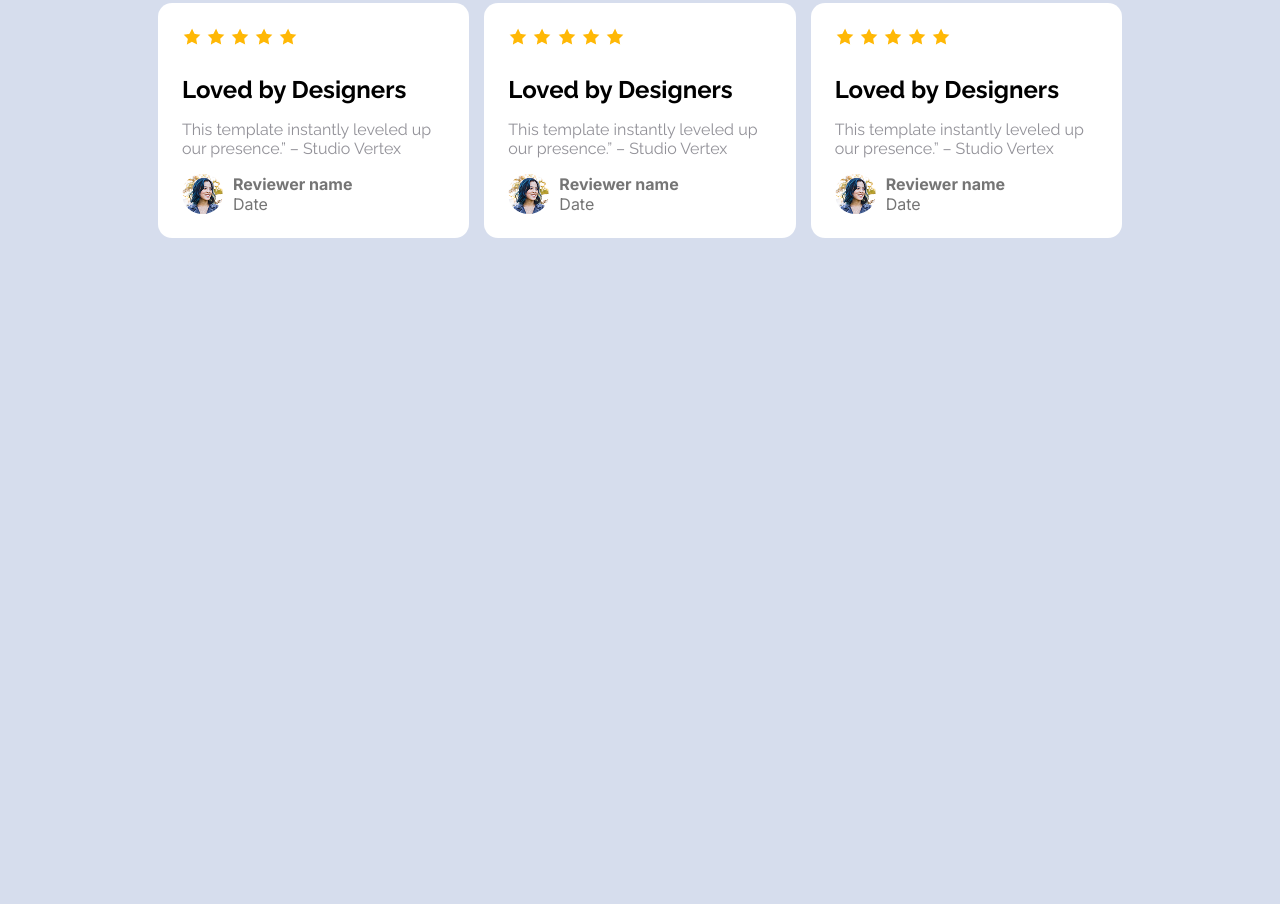
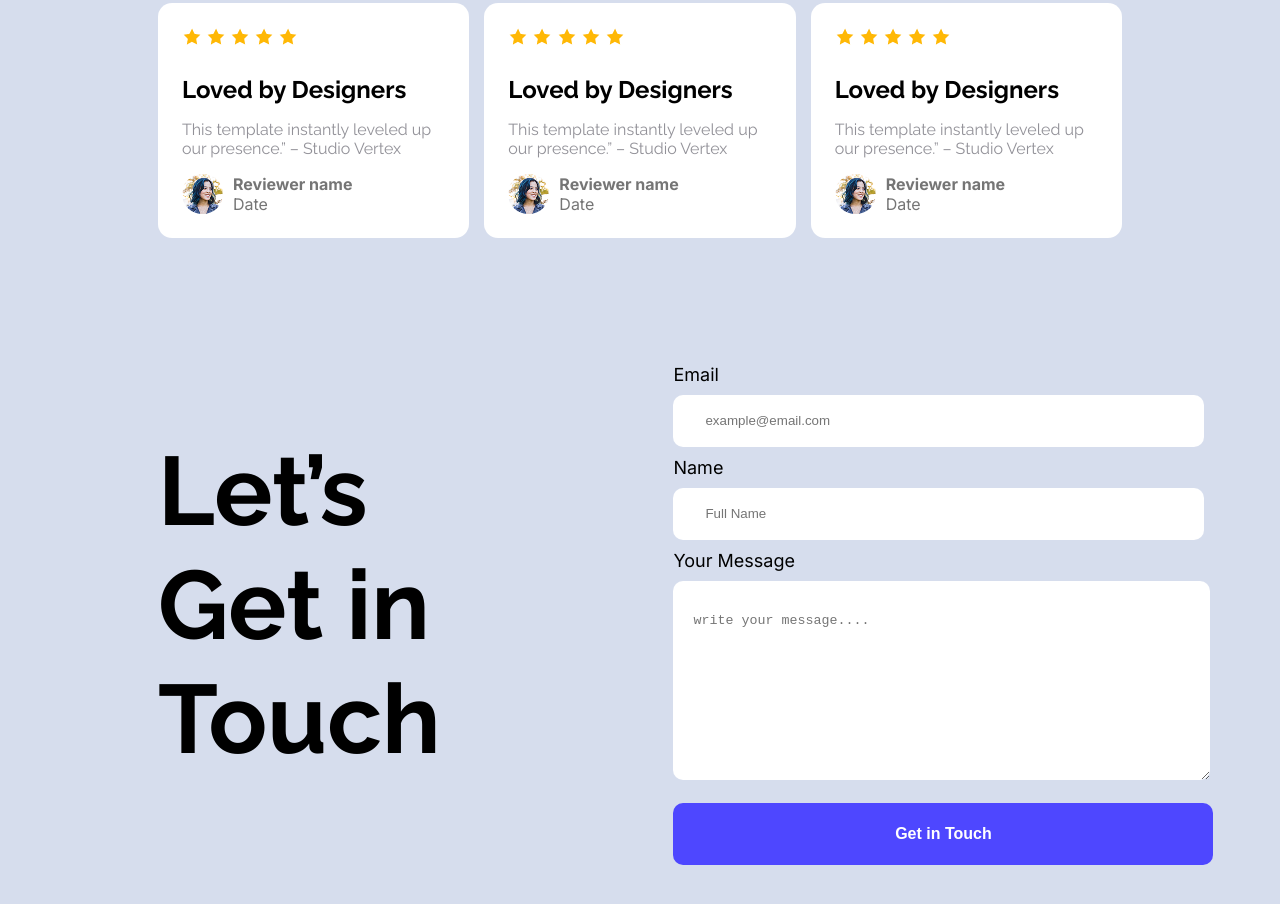
Before and after one commit to amisadman/web-flow-assignment, a plain HTML site: page index.html in a window 1280 px wide. Shown: the part 1912-2816 px from the top of the page. Before the commit the page ends 2411 px from the top, so only its background shows below. Drawn offline with Linux system fonts and the light colour scheme.

Commit message:
Added newsletter

```diff
--- a/index.html
+++ b/index.html
@@ -132,15 +132,29 @@
    <!-- Review end here -->
 
    <!-- Ready to focus start here -->
-    <section class="focus-container top-margin"></section>
+    <!-- <section class="focus-container top-margin"></section> -->
    <!-- Ready to focus end here -->
 
    <!-- Newsletter start here -->
-    <section class="newsletter-container top-margin"></section>
+    <section class="newsletter-container top-margin">
+      <h1 class="get-in-touch">Let’s Get in Touch</h1>
+      <div class="form-container">
+         <form action="">
+            <p class="input-title inter">Email</p>
+            <input type="email" placeholder="example@email.com">
+            <p class="input-title inter">Name</p>
+            <input type="text" placeholder="Full Name">
+            <p class="input-title inter">Your Message</p>
+            <textarea name="" id="" rows="10" cols="30" placeholder="write your message...."></textarea>
+            <button class="primary-button get-in-touch-button">Get in Touch</button>
+         </form>
+      </div>
+    </section>
    <!-- Newsletter end here -->
 
  </main>
 <!-- Main part end here -->
 
+
 </body>
 </html>
--- a/styles/webflow.css
+++ b/styles/webflow.css
@@ -172,3 +172,40 @@ main{
 .bold{
   font-weight: bold;
 }
+/* Newsletter part */
+.newsletter-container{
+  display: flex;
+  gap:233px;
+  justify-content: space-between;
+}
+.get-in-touch{
+  font-size: 97px;
+  font-weight: bold;
+}
+.input-title{
+  font-size: 18px;
+  margin: 10px 0 10px 0;
+  padding: 0;
+}
+.get-in-touch-button{
+  margin-top: 19px;
+  height: 62px;
+  width: 540px;
+}
+.form-container input[type=text],.form-container input[type=email]{
+  border: none;
+  background-color: var(--white);
+  border-radius: 10px;
+  width: 497px;
+  height: 50px;
+  padding-left: 32px;
+
+}.form-container textarea{
+  border: none;
+  background-color: var(--white);
+  border-radius: 10px;
+  width: 497px;
+  height: 135px;
+  padding: 32px 20px 32px 20px;
+
+}
```
